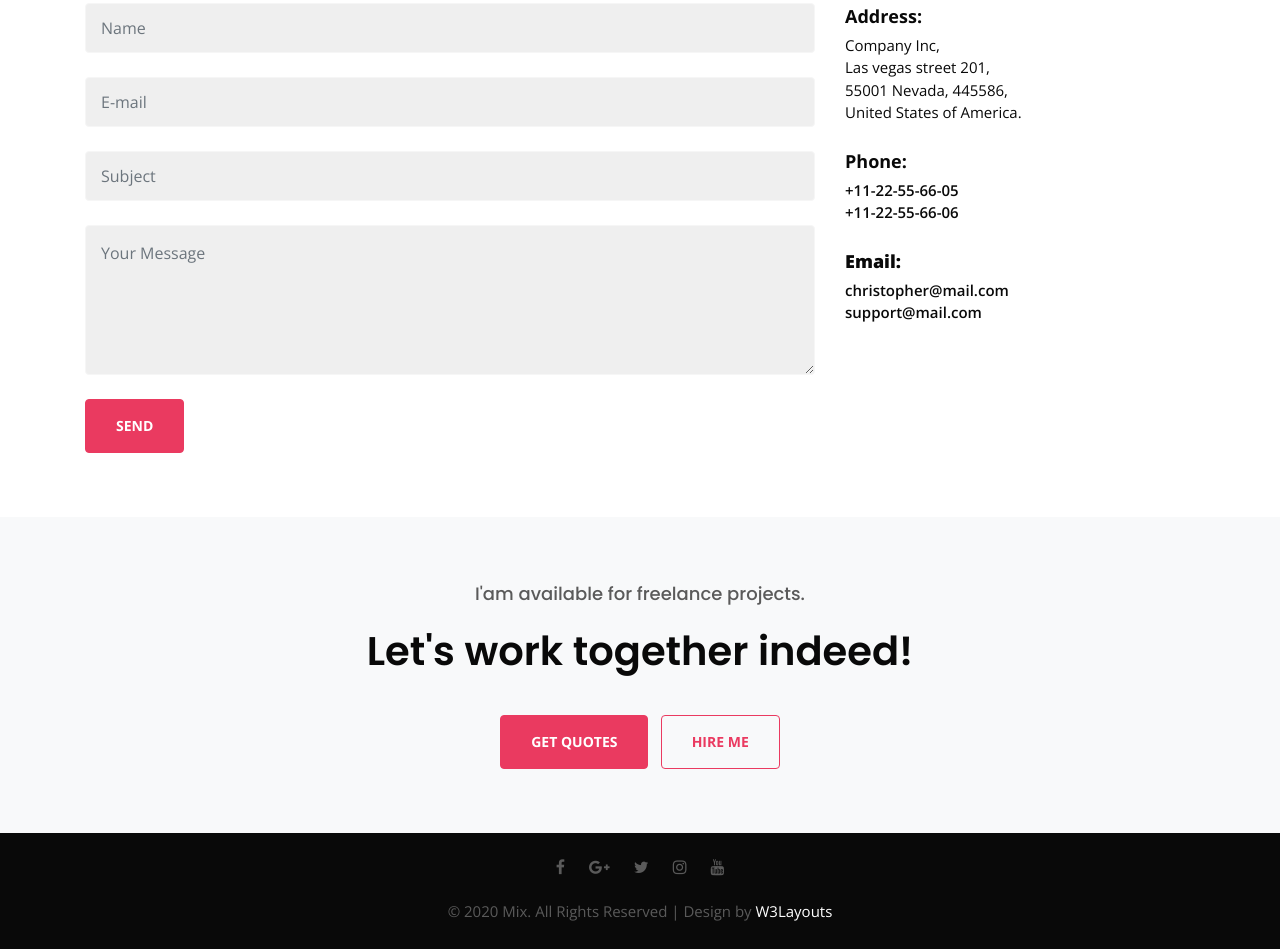
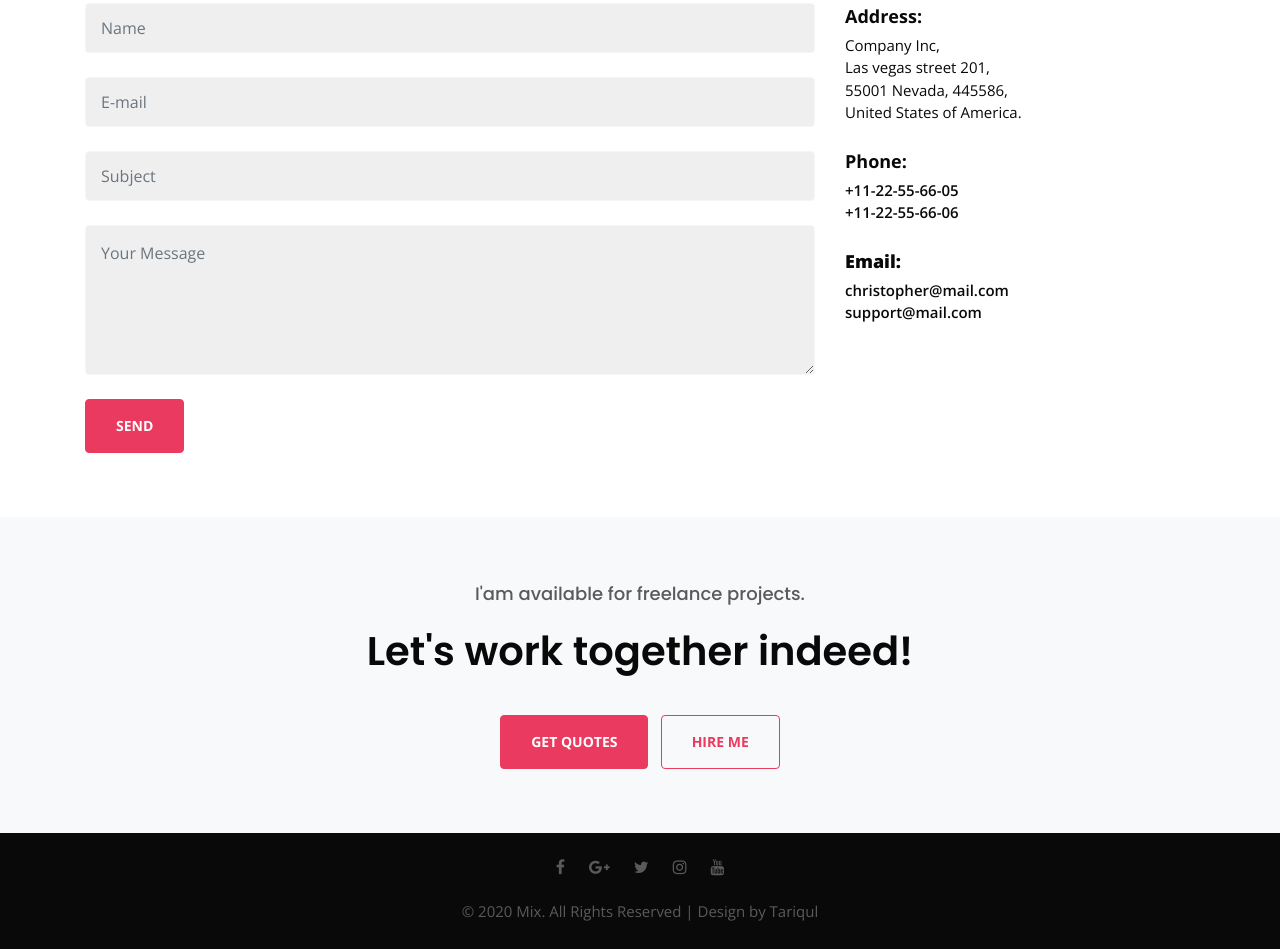
Before and after one commit to tstariqul/Personal-Portfolio-Pro, a plain HTML site: page index.html in a window 1280 px wide. Shown: the part 6295-7244 px from the top of the page. Drawn offline with nearby package versions, Linux system fonts and the light colour scheme.

Commit message:
Update index.html

```diff
--- a/index.html
+++ b/index.html
@@ -542,7 +542,7 @@ Author URL: http://w3layouts.com
             <a href="#youtube" class="youtube"><span class="fa fa-youtube" aria-hidden="true"></span></a>
           </div>
           <div class="copyright mt-1">
-            <p>© 2020 Mix. All Rights Reserved | Design by <a href="https://w3layouts.com/">W3Layouts</a></p>
+            <p>© 2020 Mix. All Rights Reserved | Design by Tariqul</p>
           </div>
         </div>
       </div>
```
